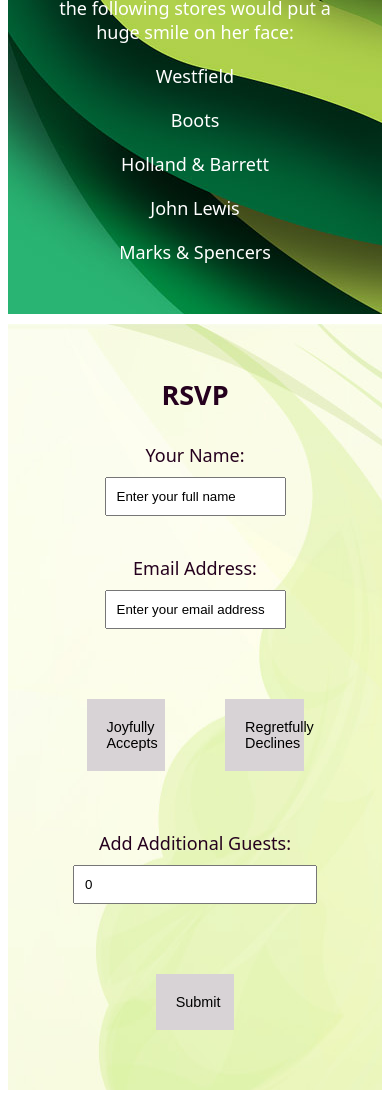
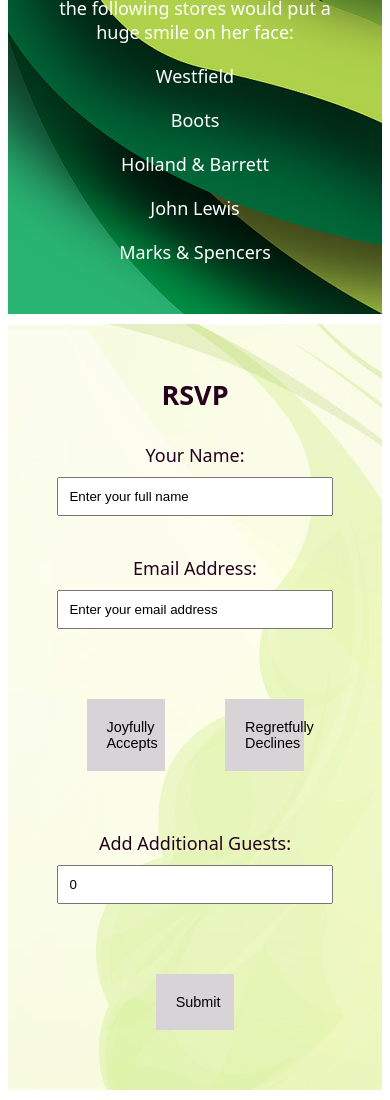
Before and after one commit to Nonyeah/ethels-80th-birthday, a React (Vite) app in the folder client/: page / in a window 390 px wide. Shown: the part 3085-4185 px from the top of the page. Built offline with nearby package versions, Linux system fonts and the light colour scheme.

Commit message:
mobile optimised buttons

```diff
--- a/client/src/App.css
+++ b/client/src/App.css
@@ -252,6 +252,19 @@
   }
 
   .form-others input {
-    width: 70%;
+    width: 80%;
   }
+
+  input {
+  width: 80%;
 }
+
+.response-buttons button,
+#submit {
+  font: 0.8rem arial;
+}
+
+.response-buttons #submit{
+width: 80%;
+}
+}
```
